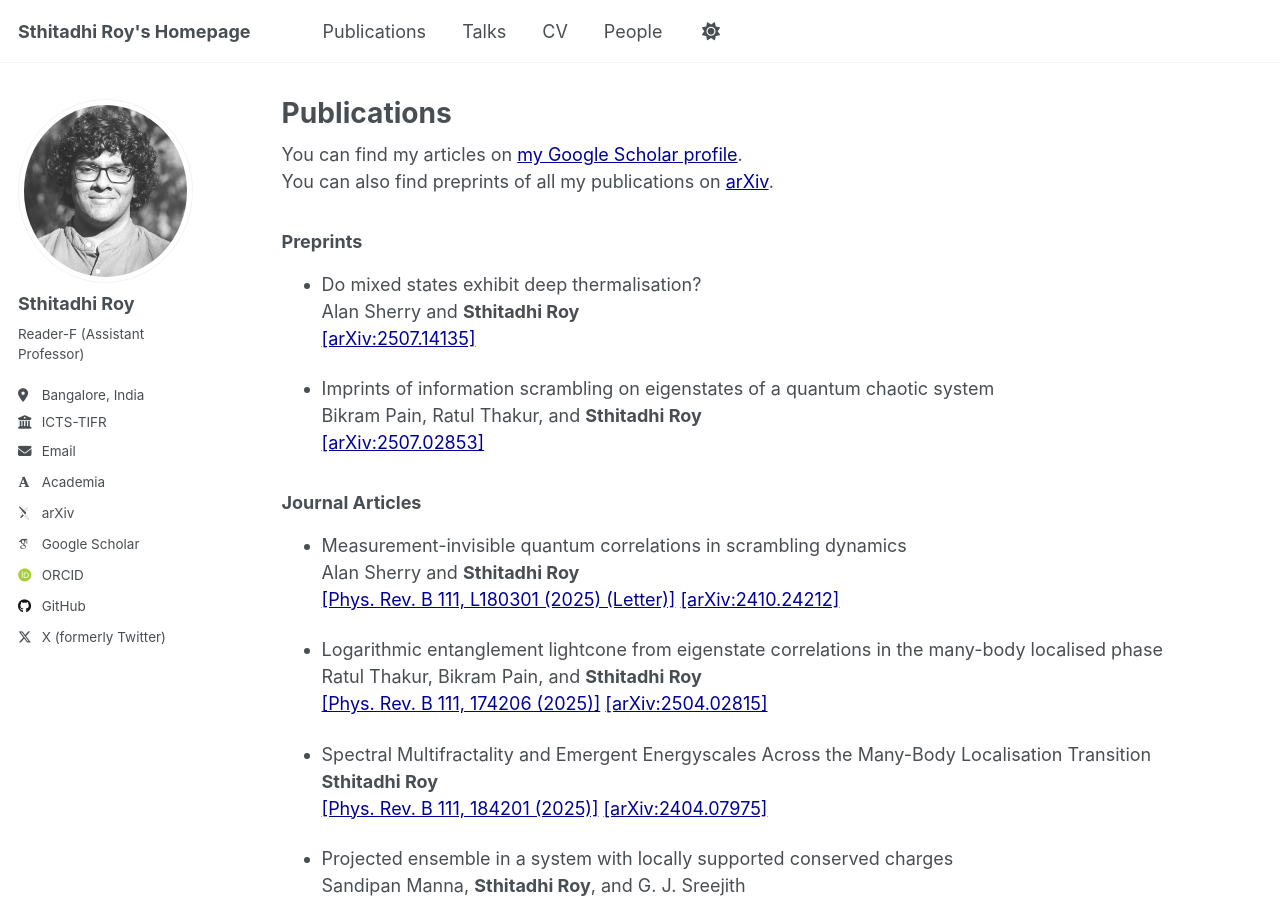
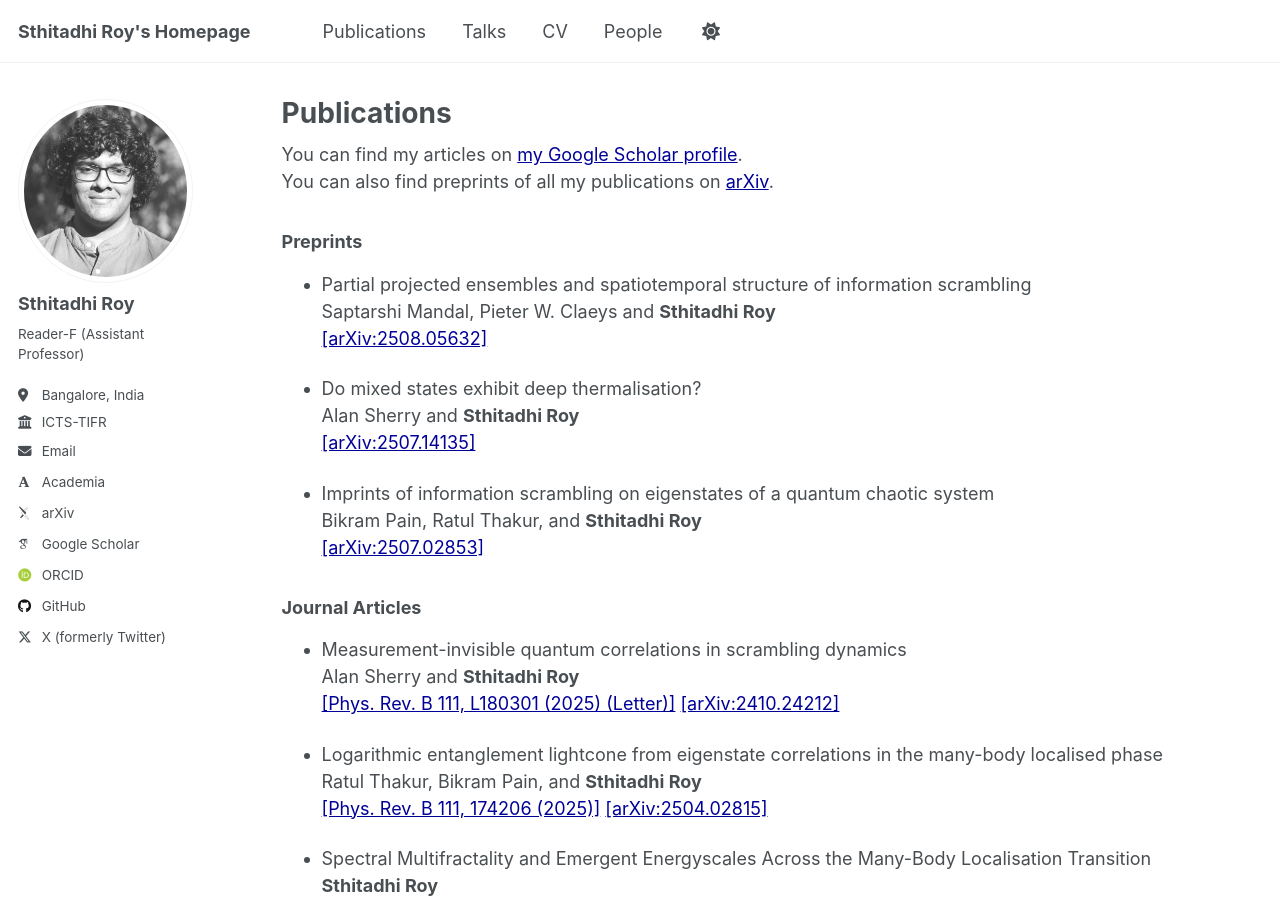
Before and after one commit to sthitadhi-roy/sthitadhi-roy.github.io, a Jekyll site: the page built from _pages/publications.md, in a window 1280 px wide and 900 px high. Built offline with Jekyll 4.4.1, drawn with Linux system fonts in a browser that asks for light colours; some web fonts are replaced.

Commit message:
Update publications.md

```diff
--- a/_pages/publications.md
+++ b/_pages/publications.md
@@ -18,6 +18,11 @@ author_profile: true
 {% include base_path %}
 
 ### Preprints
+
+- Partial projected ensembles and spatiotemporal structure of information scrambling
+  Saptarshi Mandal, Pieter W. Claeys and **Sthitadhi Roy**
+  [[arXiv:2508.05632]](https://arxiv.org/abs/2508.05632)
+
 
 - Do mixed states exhibit deep thermalisation?
   Alan Sherry and **Sthitadhi Roy**
```
